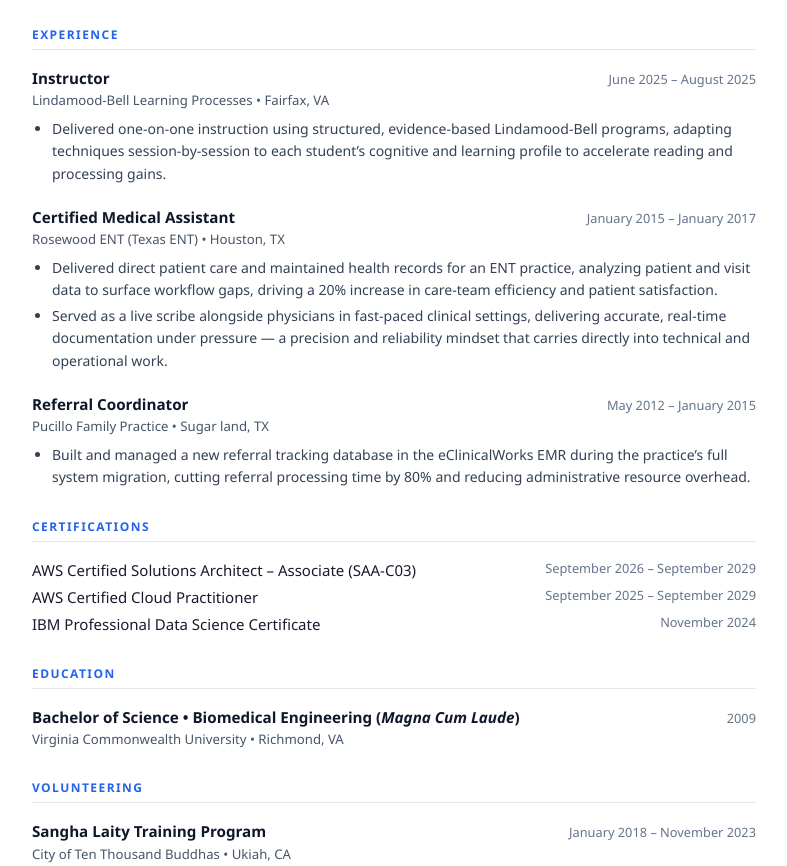
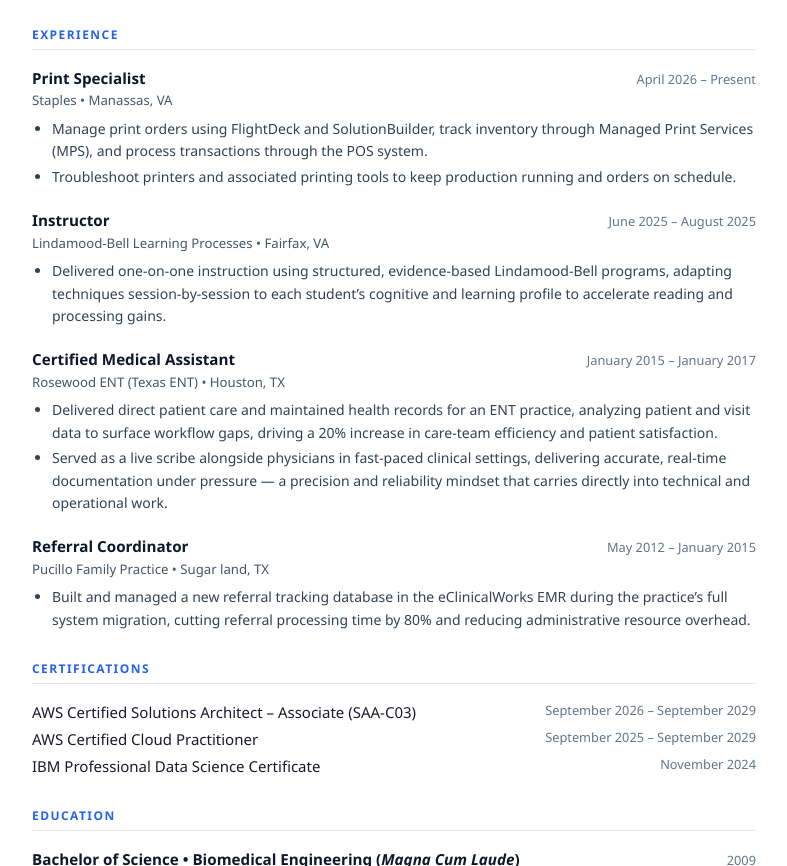
Before and after one commit to jntph/cloud-resume, a plain HTML site: page index.html in a window 1280 px wide. Shown: the part 1042-1908 px from the top of the page, without its empty margins (246-1033 px from the left). Drawn offline with Linux system fonts and the light colour scheme; no server answers.

Commit message:
Add Staples Print Specialist role to experience

```diff
--- a/index.html
+++ b/index.html
@@ -107,6 +107,18 @@
 
       <div class="entry">
         <div class="entry-header">
+          <span class="entry-title">Print Specialist</span>
+          <span class="entry-date">April 2026 &ndash; Present</span>
+        </div>
+        <div class="entry-sub">Staples &bull; Manassas, VA</div>
+        <ul>
+          <li>Manage print orders using FlightDeck and SolutionBuilder, track inventory through Managed Print Services (MPS), and process transactions through the POS system.</li>
+          <li>Troubleshoot printers and associated printing tools to keep production running and orders on schedule.</li>
+        </ul>
+      </div>
+
+      <div class="entry">
+        <div class="entry-header">
           <span class="entry-title">Instructor</span>
           <span class="entry-date">June 2025 &ndash; August 2025</span>
         </div>
```
